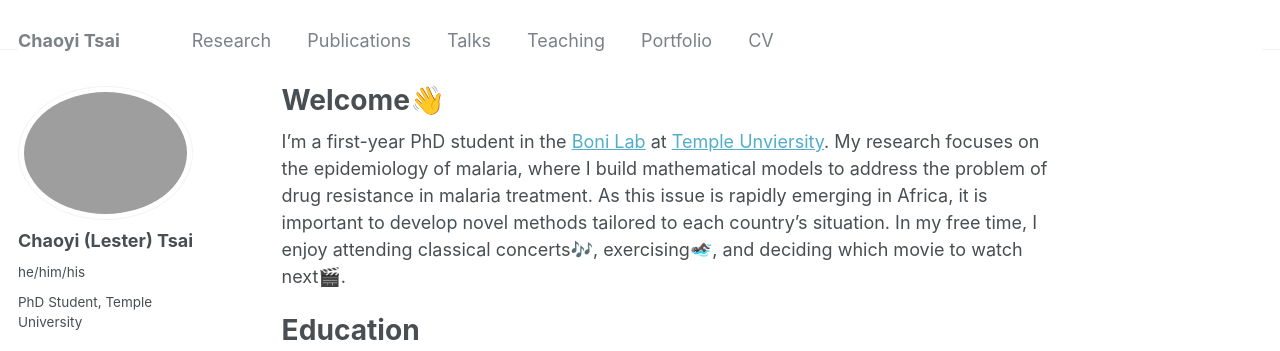
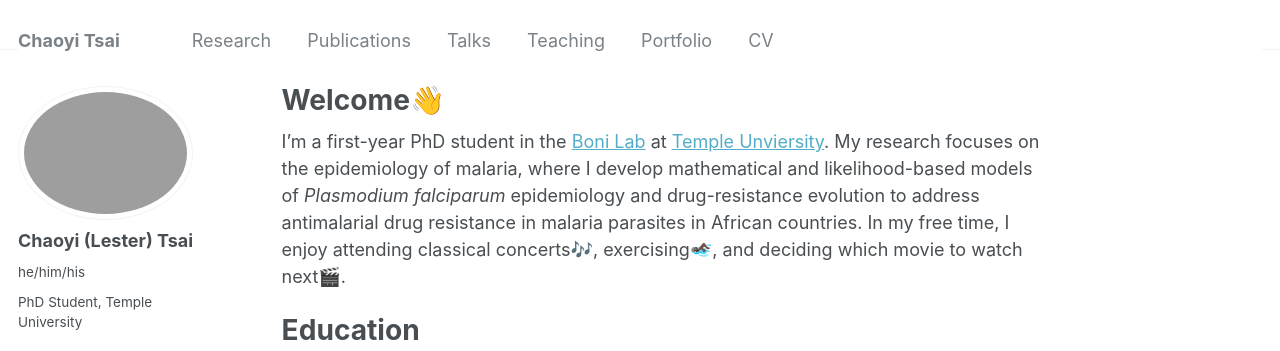
Before and after one commit to Lestertsai/Lestertsai.github.io, a Jekyll site: the page built from _pages/about.md, in a window 1280 px wide and 1310 px high. Shown: the top 351 px of the window. Built offline with Jekyll 4.4.1, drawn with Linux system fonts in a browser that asks for light colours.

Commit message:
Update about.md

```diff
--- a/_pages/about.md
+++ b/_pages/about.md
@@ -7,7 +7,7 @@ redirect_from:
   - /about.html
 ---
 
-I’m a first-year PhD student in the [Boni Lab](https://mol.ax) at [Temple Unviersity](https://www.temple.edu). My research focuses on the epidemiology of malaria, where I build mathematical models to address the problem of drug resistance in malaria treatment. As this issue is rapidly emerging in Africa, it is important to develop novel methods tailored to each country’s situation. In my free time, I enjoy attending classical concerts🎶, exercising🏊🏿‍♂️, and deciding which movie to watch next🎬.
+I’m a first-year PhD student in the [Boni Lab](https://mol.ax) at [Temple Unviersity](https://www.temple.edu). My research focuses on the epidemiology of malaria, where I develop mathematical and likelihood-based models of *Plasmodium falciparum* epidemiology and drug-resistance evolution to address antimalarial drug resistance in malaria parasites in African countries. In my free time, I enjoy attending classical concerts🎶, exercising🏊🏿‍♂️, and deciding which movie to watch next🎬.
 
 Education
 ======
```
